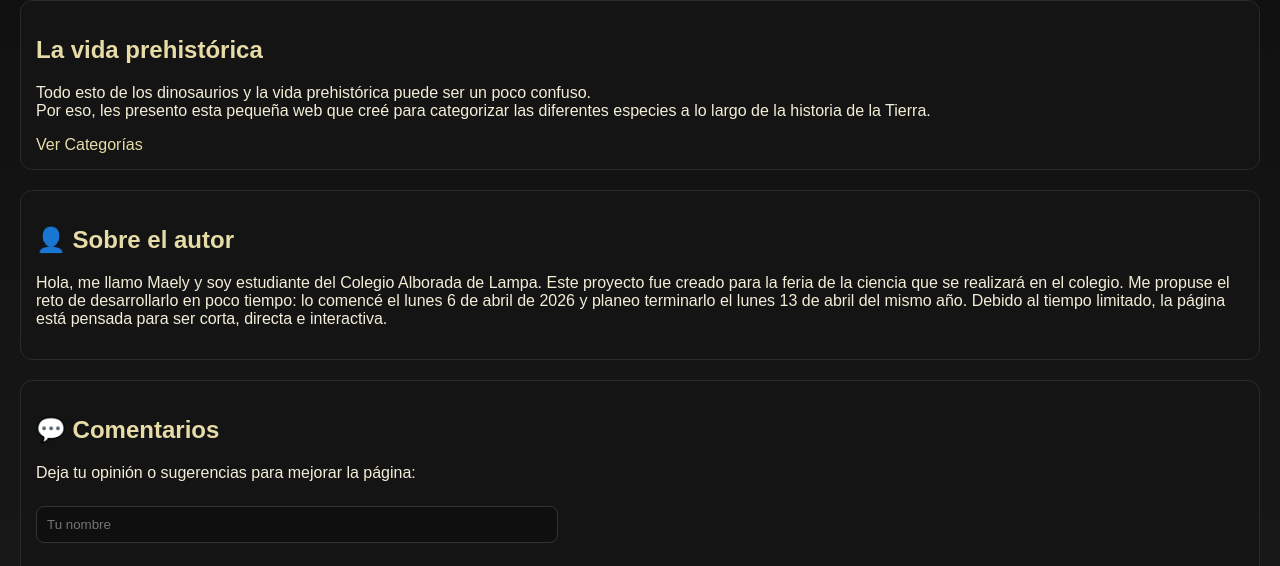
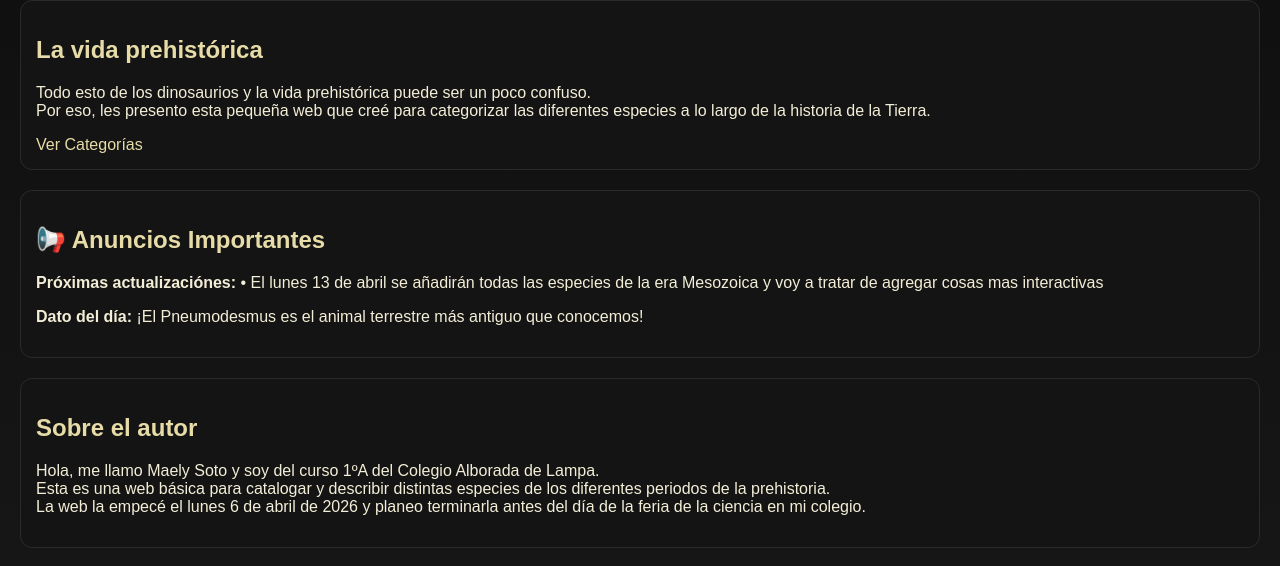
Before and after one commit to bishitx/PrehistoricZone, a plain HTML site: page index.html in a window 1280 px wide. Shown: the part 220-786 px from the top of the page. Drawn offline with Linux system fonts and the light colour scheme.

Commit message:
Update index.html

```diff
--- a/index.html
+++ b/index.html
@@ -30,15 +30,21 @@
         <a href="categorias.html" class="boton-categorias">Ver Categorías</a>
     </section>
 
+<section class="anuncios">
+    <h2>📢 Anuncios Importantes</h2>
+    <div class="contenido-anuncio">
+        <p><strong>Próximas actualizaciónes:</strong> • El lunes 13 de abril se añadirán todas las especies de la era Mesozoica y voy a tratar de agregar cosas mas interactivas </p>
+        <p><strong>Dato del día:</strong> ¡El Pneumodesmus es el animal terrestre más antiguo que conocemos!</p>
+    </div>
+</section>
+
     <section class="autor">
-        <h2>👤 Sobre el autor</h2>
-        <p>
-            Hola, me llamo Maely y soy estudiante del Colegio Alborada de Lampa.
-
-        Este proyecto fue creado para la feria de la ciencia que se realizará en el colegio.
-        Me propuse el reto de desarrollarlo en poco tiempo: lo comencé el lunes 6 de abril de 2026 y planeo terminarlo el lunes 13 de abril del mismo año.
-        Debido al tiempo limitado, la página está pensada para ser corta, directa e interactiva.
-        </p>
+        <h2>Sobre el autor</h2>
+<p>
+    Hola, me llamo Maely Soto y soy del curso 1ºA del Colegio Alborada de Lampa.<br>
+    Esta es una web básica para catalogar y describir distintas especies de los diferentes periodos de la prehistoria.<br>
+    La web la empecé el lunes 6 de abril de 2026 y planeo terminarla antes del día de la feria de la ciencia en mi colegio.
+</p>
     </section>
 
     <section class="comentarios">
```
